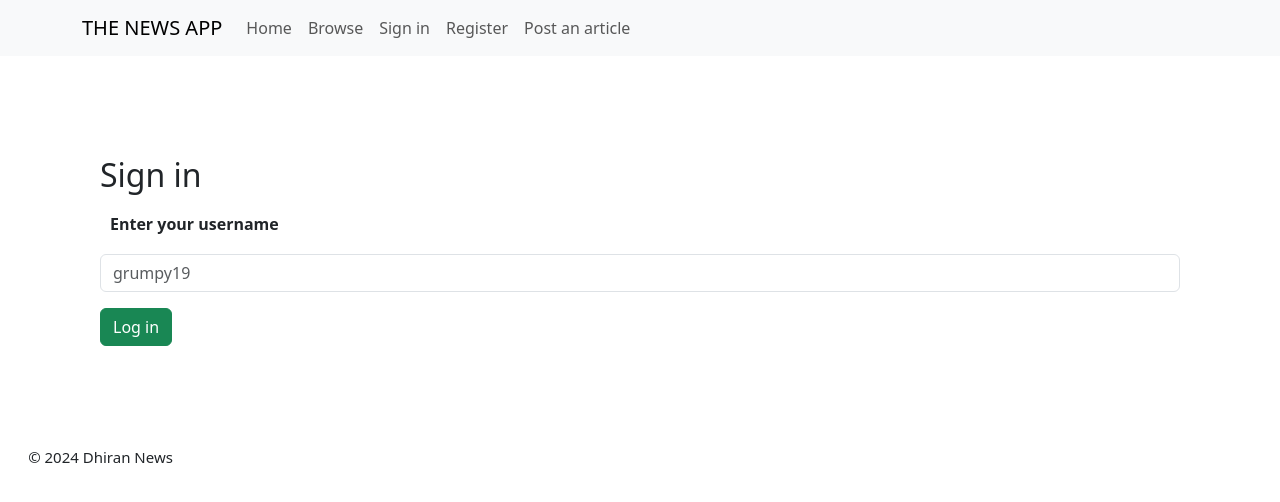
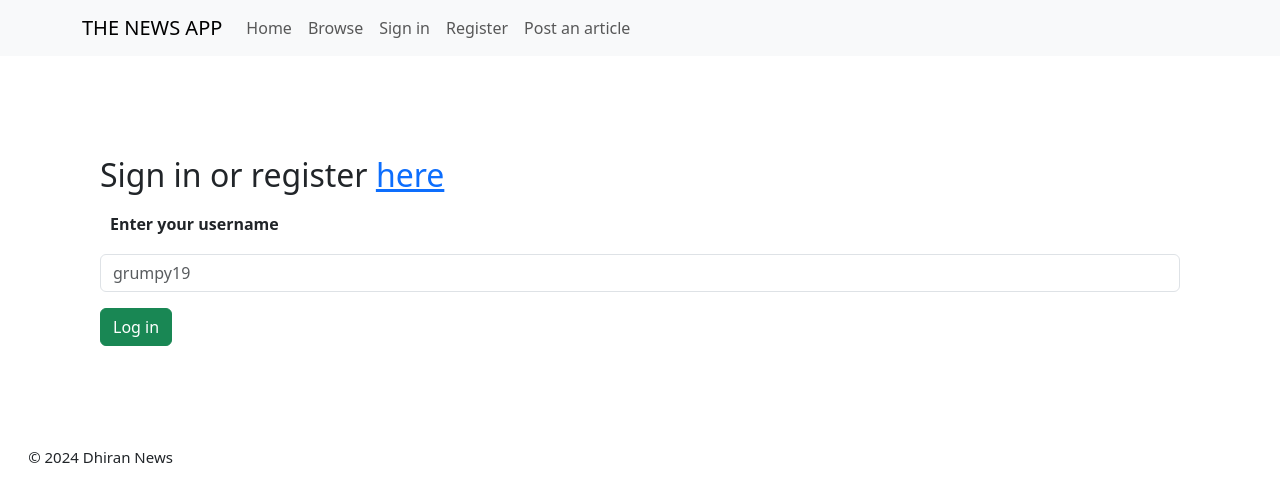
Before and after one commit to dhiransodha/dhiran-news-react, a React (Vite) app: page /sign-in in a window 1280 px wide. Shown: the top 502 px of the page. Built offline with nearby package versions, Linux system fonts and the light colour scheme.

Commit message:
made some adjustments for user friendliness

```diff
--- a/src/ArticleMain.jsx
+++ b/src/ArticleMain.jsx
@@ -27,7 +27,7 @@ export const ArticleMain = ({
     <section className="article-main">
       <h2 className="article-title">{article.title}</h2>
       <p className="article-author">
-        by {article.author} on {article.created_at.replace(/:00\s.+$/, "")}
+        by {article.author} on {article.created_at.replace(/:\d{2}\s.+$/, "")}
       </p>
       {username === article.author ? (
         <Button onClick={handleClick} variant="danger">
--- a/src/SignIn.jsx
+++ b/src/SignIn.jsx
@@ -2,7 +2,7 @@ import { useState } from "react";
 import Form from "react-bootstrap/Form";
 import { getDataFromApi } from "./utils";
 import { Alert, Button } from "react-bootstrap";
-import { useNavigate } from "react-router-dom";
+import { Link, useNavigate } from "react-router-dom";
 
 export const SignIn = ({ setUser }) => {
   const [username, setUsername] = useState("");
@@ -37,7 +37,9 @@ export const SignIn = ({ setUser }) => {
 
   return (
     <section className="sign-in">
-      <h2>Sign in</h2>
+      <h2>
+        Sign in or register <Link to="/register">here</Link>
+      </h2>
       <Form onSubmit={handleSubmit}>
         <Form.Group className="mb-3" controlId="exampleForm.ControlInput1">
           <Form.Label>Enter your username</Form.Label>
```
